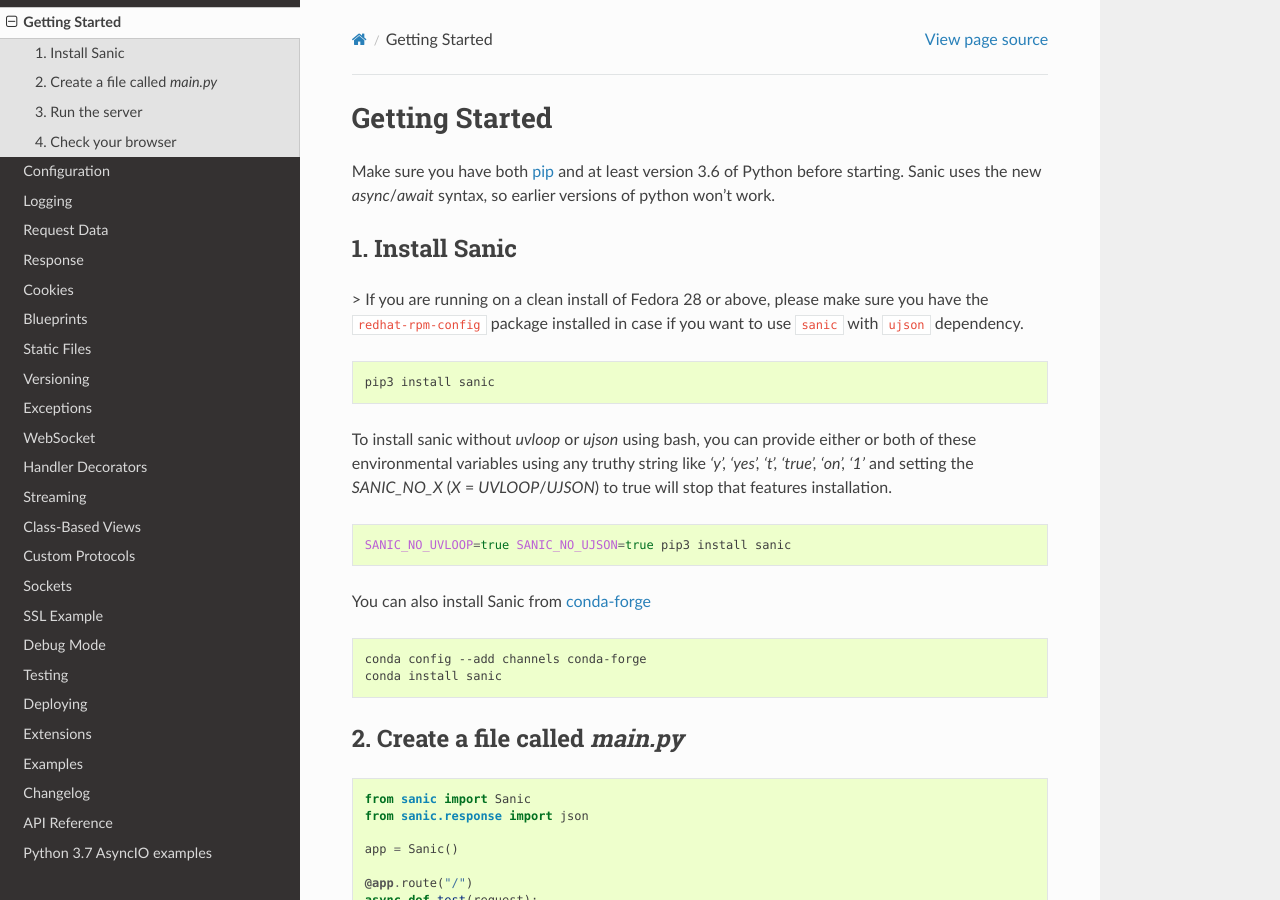
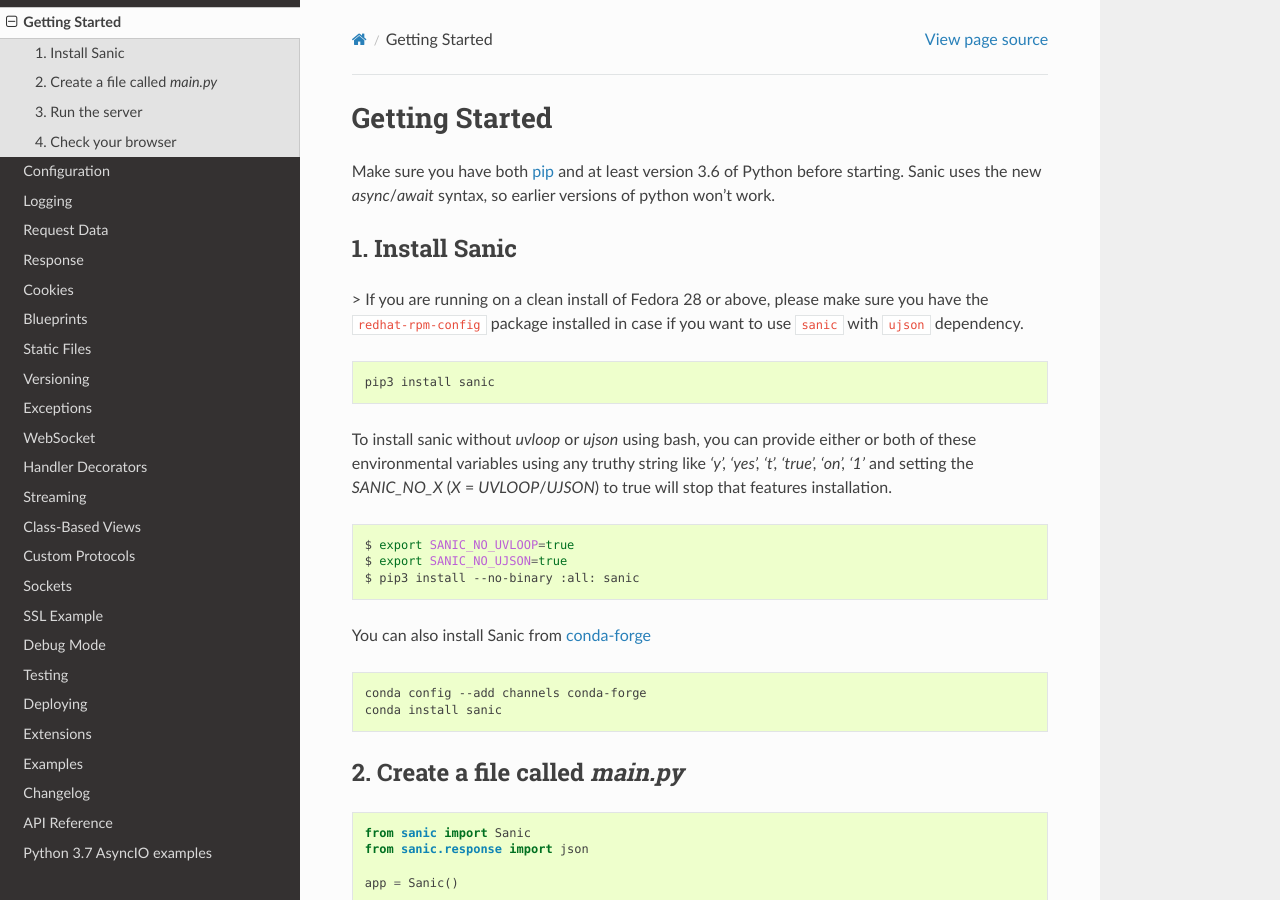
Before and after one commit to sanic-org/sanic, a Sphinx documentation site: the page built from docs/sanic/getting_started.rst, in a window 1280 px wide and 900 px high. Built offline with Sphinx 7.4.7 and the Read the Docs theme 2.0.0, drawn with Linux system fonts in a browser that asks for light colours; pages that are not in the unit, such as notebooks, are missing from menus.

Commit message:
Update getting_started.rst
Replacing command to install Sanic without uvloop as the provided one is not working (at least in my case)

```diff
--- a/docs/sanic/getting_started.rst
+++ b/docs/sanic/getting_started.rst
@@ -20,7 +20,9 @@
 
 .. code-block:: bash
 
-    SANIC_NO_UVLOOP=true SANIC_NO_UJSON=true pip3 install sanic
+    $ export SANIC_NO_UVLOOP=true
+    $ export SANIC_NO_UJSON=true
+    $ pip3 install --no-binary :all: sanic
 
 You can also install Sanic from `conda-forge <https://anaconda.org/conda-forge/sanic>`_
 
```
